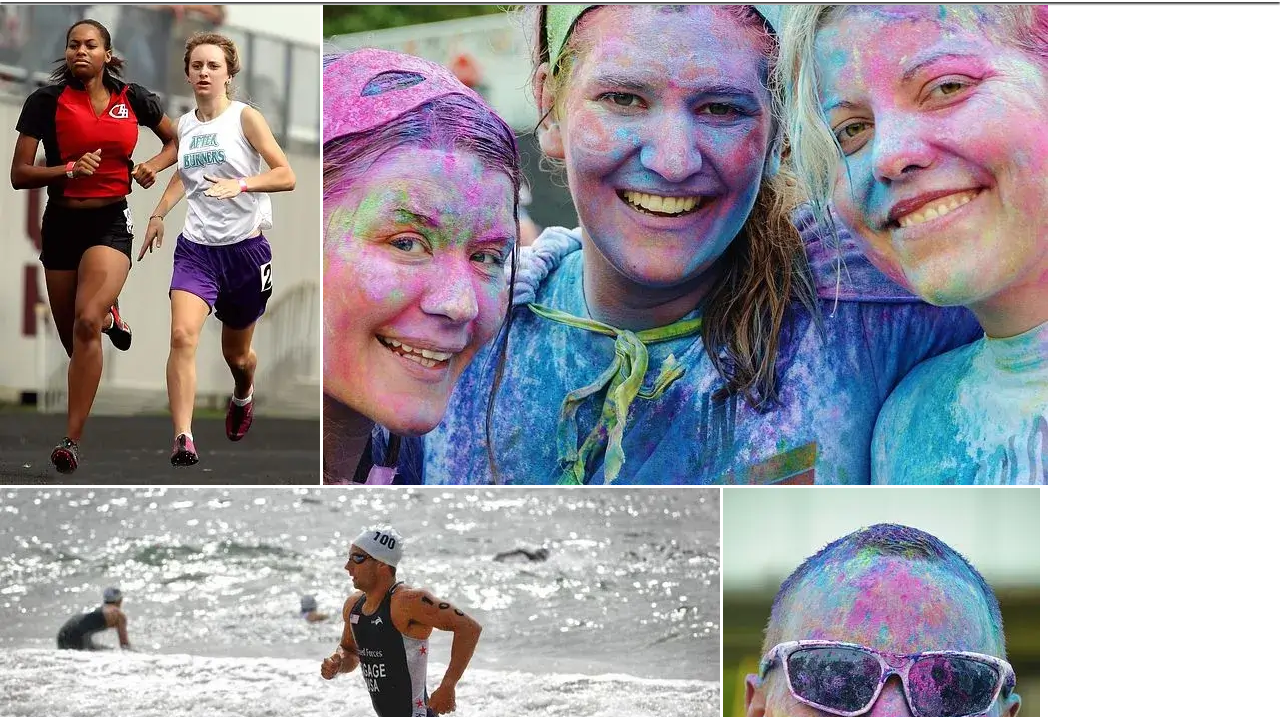
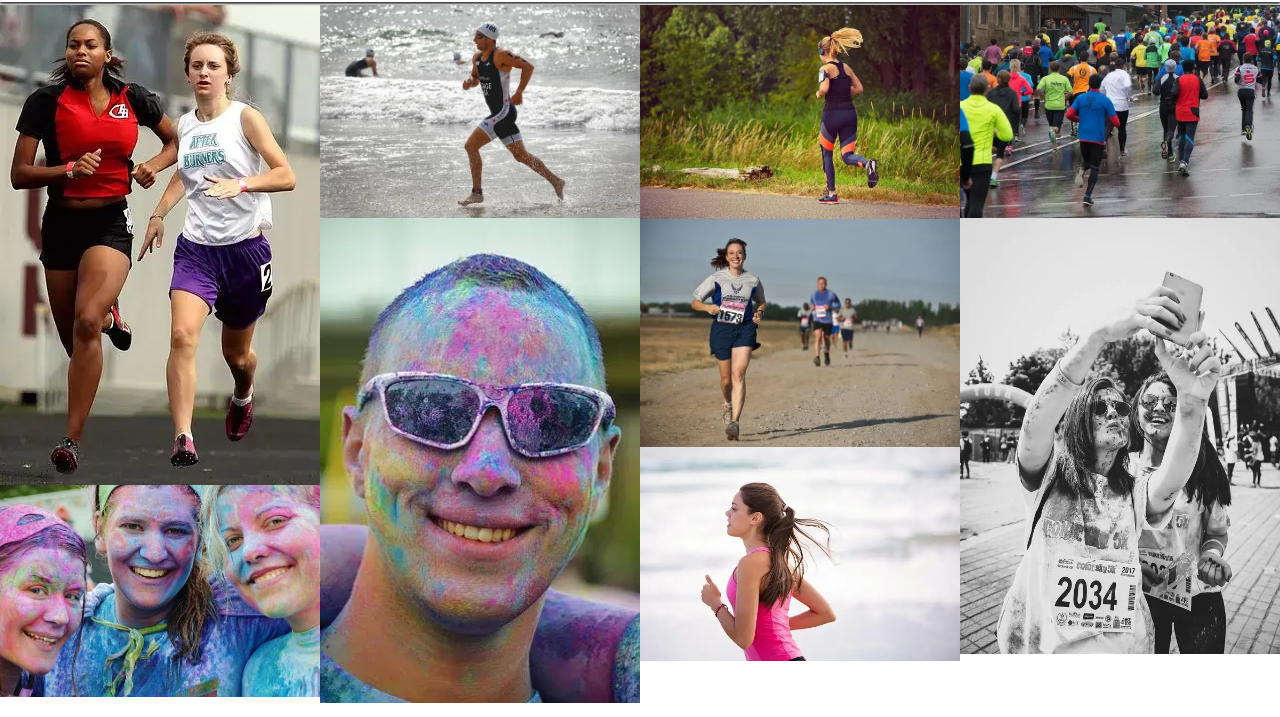
Before and after one commit to JyotiHambir-BC/love-running, a plain HTML site: page gallery.html in a window 1280 px wide. Shown: the part 74-791 px from the top of the page. Drawn offline with Linux system fonts and the light colour scheme.

Commit message:
add column count to phone, tablet and desktop screen

```diff
--- a/assets/css/style.css
+++ b/assets/css/style.css
@@ -158,9 +158,15 @@ hr {
 #times h3{
     /* Override the h3 heading color set in general style */
     color: #ffffff;
-
 }
-
+/* Gallery section*/
+#photos img{
+    width: 100%;
+    line-height: 1em;
+}
+#photos{
+    line-height: 0;
+}
 
 /* Footer */
 #social-network{
@@ -175,6 +181,16 @@ hr {
     font-size: 160%;
     color: #3a3a3a;
 }
+
+/* media query :large or landscape phone (570px and up) */
+@media screen and (min-width:570px){
+#photos{
+    column-count: 2;
+    column-gap: 0;
+}
+}
+
+
 /* media query tablet and larger device (768px and up) */
 @media screen and (min-width:768px){
     /* header */
@@ -225,6 +241,10 @@ hr {
         text-align: end;
         align-self: flex-end;
     }
+    /* gallery */
+    #photos{
+        column-count: 3;
+    }
 
 }
 /* larger device (laptops and desktops, 992px and up) */
@@ -254,4 +274,7 @@ hr {
     #benefits-physical > div{
         align-self: flex-end;
     }
+    /* gallery */
+    #photos{
+        column-count: 4;
 }
```
